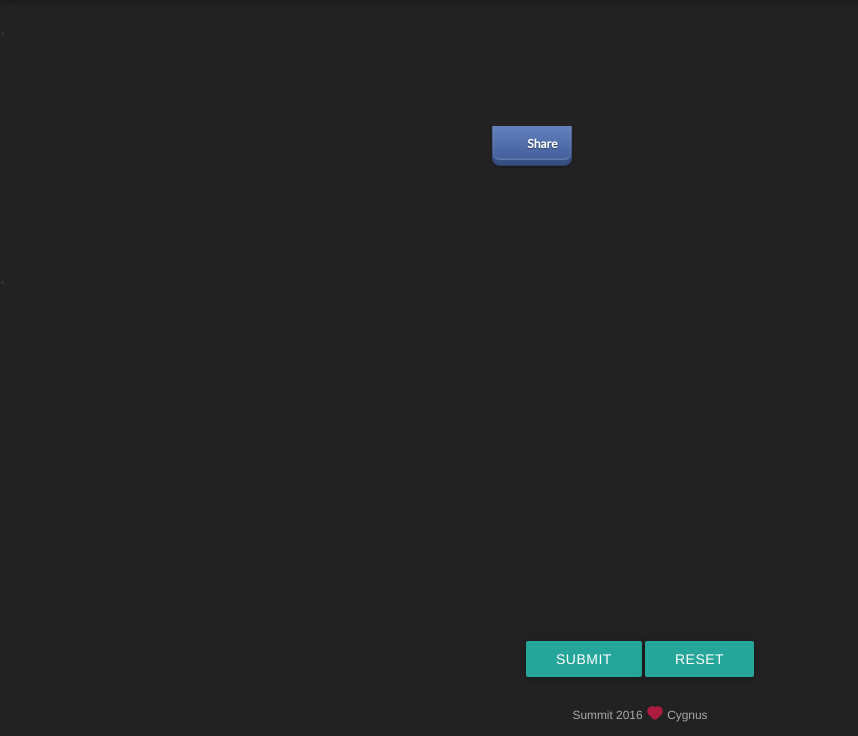
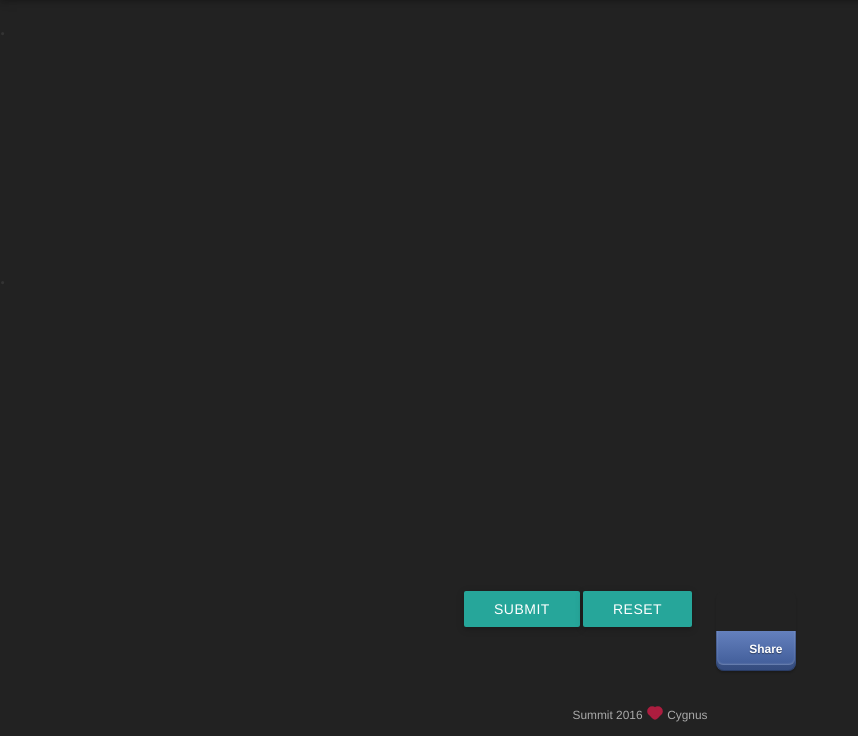
Before and after one commit to vigneshhari/cygnus, a Django app: template quiz/templates/quiz.html in a window 1280 px wide. Shown: the part 64-800 px from the top of the page, without its empty margins (0-858 px from the left). Run offline with Django 3.2, Linux system fonts and the light colour scheme; the template is opened without the code that fills it: most values are stand-ins (such as "Sample title", 1, 10 or a date in 2020); some libraries are stand-ins or nearby versions.

Commit message:
bug solve

```diff
--- a/quiz/templates/quiz.html
+++ b/quiz/templates/quiz.html
@@ -122,9 +122,6 @@
 &nbsp;&nbsp;&nbsp;&nbsp;&nbsp;
 &nbsp;&nbsp;&nbsp;&nbsp;&nbsp;
 {%endfor%}
-<a href="https://www.facebook.com" class="share-btn" >
-      <span class="share-btn-action share-btn-like">Share</span></a>
-  </p>
 </div>
 <h5>.</h5>
 <span style="display:block; height: 200px;"></span>
@@ -137,9 +134,10 @@
    </button>
    <button type = "reset"  class="waves-effect waves-light btn">Reset
   </button>
+  <a href="https://www.facebook.com" class="share-btn" >
+      <span class="share-btn-action share-btn-like">Share</span></a>
+  </p>
   <br>
-  <p>
-
 
   &nbsp;&nbsp;&nbsp;&nbsp;&nbsp;
   <p>Summit 2016 <i class="much-heart"></i> Cygnus </p>
```
